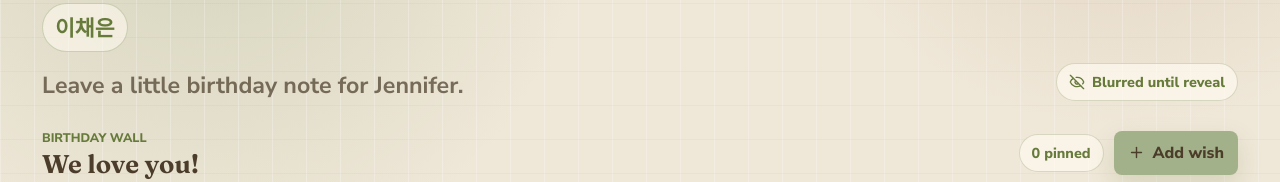
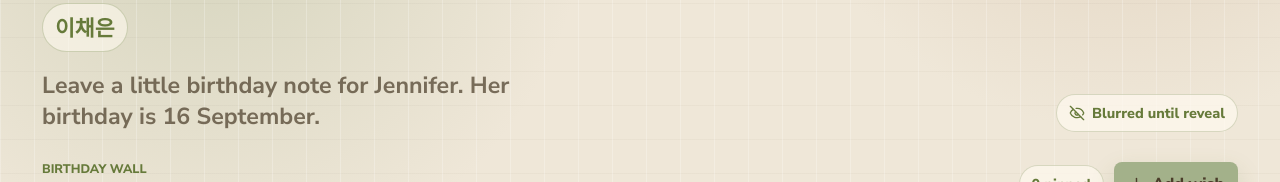
Before and after one commit to quadryan/jen_bday_2026, a Next.js app: page / in a window 1280 px wide. Shown: the part 337-519 px from the top of the page. Built offline with nearby package versions, Linux system fonts and the light colour scheme; no server answers.

Commit message:
Add birthday date to subtitle

```diff
--- a/components/WishBoardApp.tsx
+++ b/components/WishBoardApp.tsx
@@ -275,7 +275,7 @@ export function WishBoardApp({ mode }: WishBoardAppProps) {
         <div className="hero-copy">
           <h1>Jen&apos;s 23rd Birthday Wish Compilation</h1>
           <p className="korean-name">이채은</p>
-          <p className="lede">Leave a little birthday note for Jennifer.</p>
+          <p className="lede">Leave a little birthday note for Jennifer. Her birthday is 16 September.</p>
         </div>
         <div className="status-strip" aria-live="polite">
           <span className={`status-pill ${reveal ? "live" : ""}`}>
```
